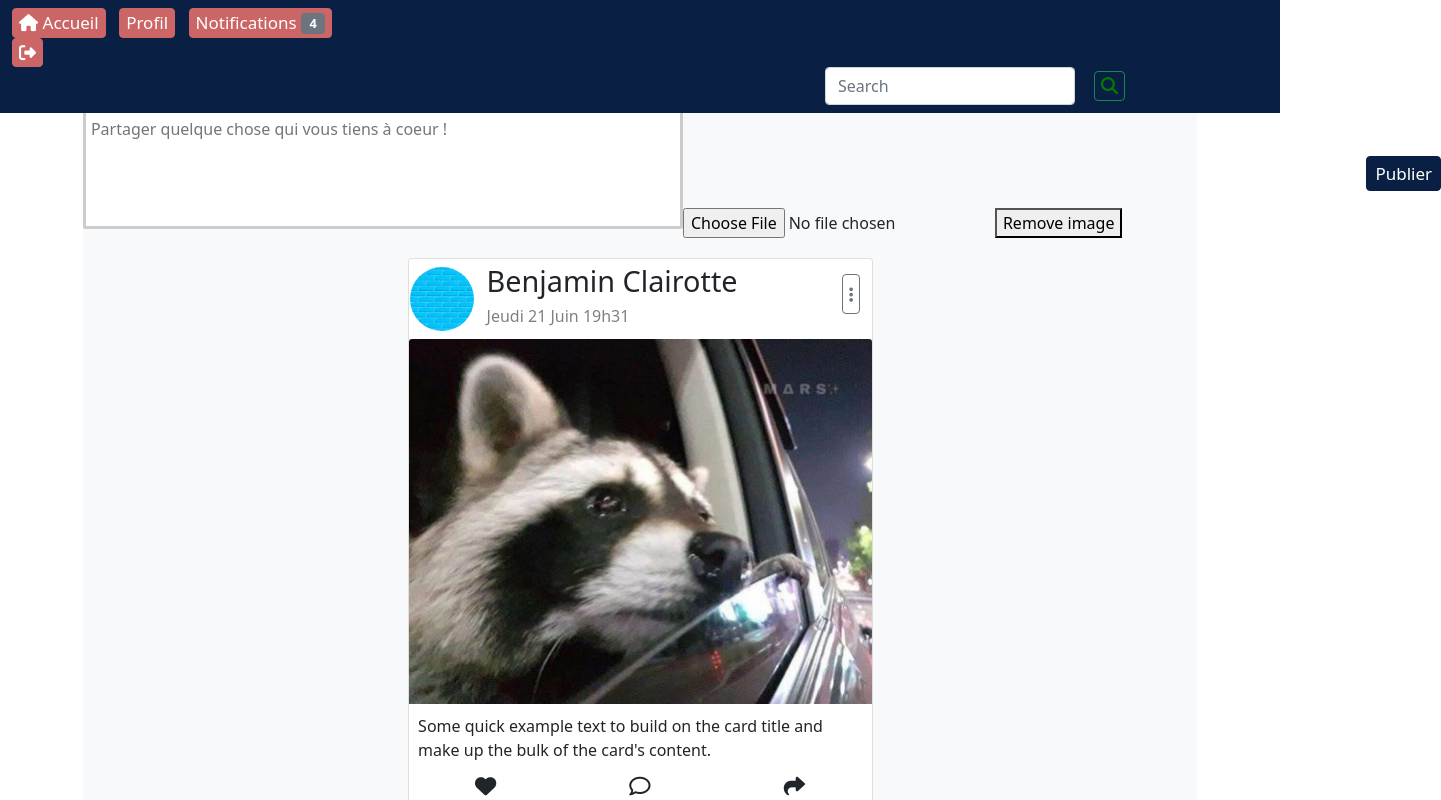
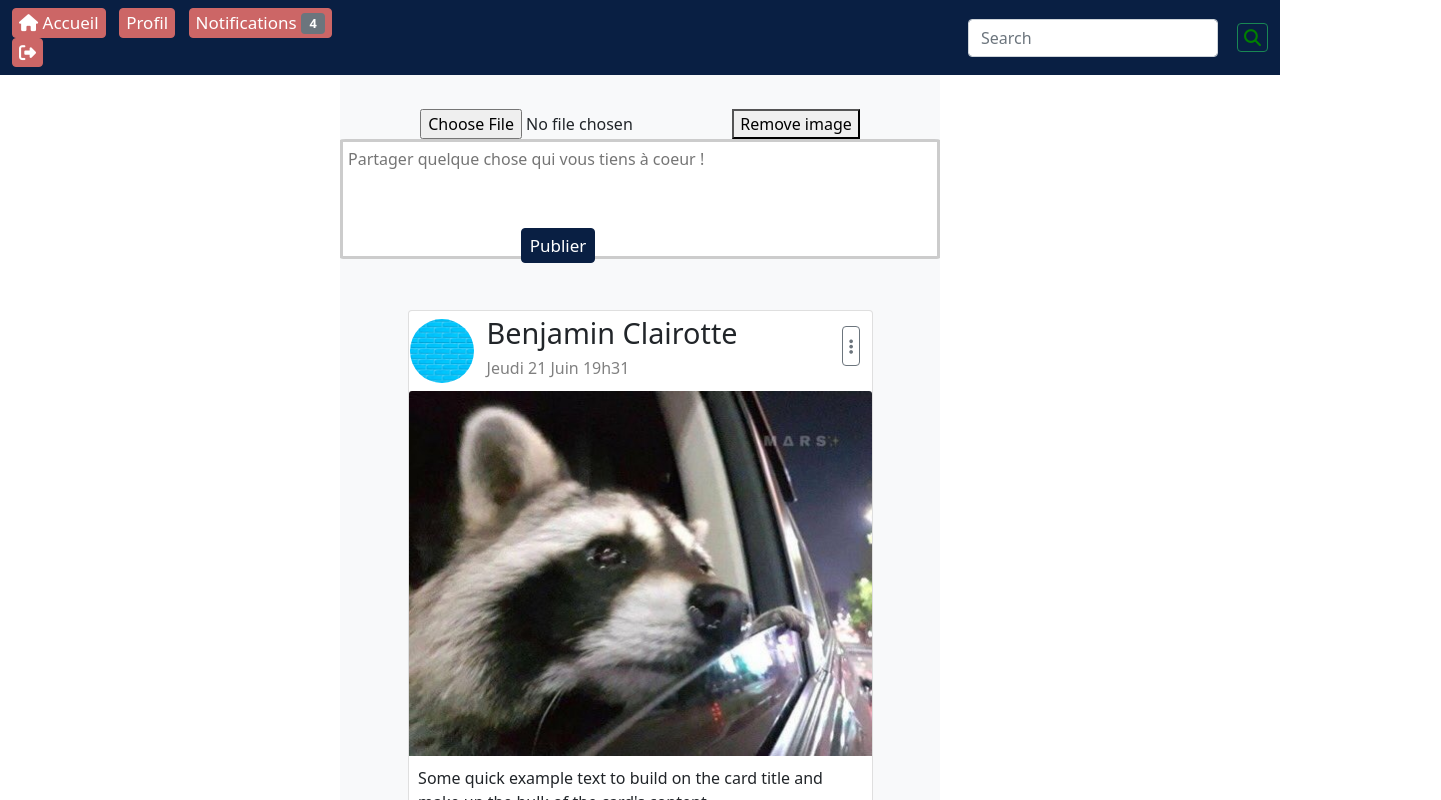
Before and after one commit to Naitchi/Groupamania_front-end, a Vue app: page /main in a window 1280 px wide. Shown: the top 800 px of the page, 1441 px wide, since content can reach past the window. Built offline with nearby package versions, Linux system fonts and the light colour scheme.

Commit message:
mise à jour CSS nav+post

```diff
--- a/src/assets/styles/style.css
+++ b/src/assets/styles/style.css
@@ -286,7 +286,6 @@ input[type="search"] {
   display: flex;
   justify-content: space-between;
   align-items: center;
-  margin-left: 813px;
 }
 
 .nav {
--- a/src/components/Post.vue
+++ b/src/components/Post.vue
@@ -1,14 +1,17 @@
 <template>
   <div class="main-container bg-light">
-    <form @submit.prevent="postAPubli">
+    <form class="formpost" @submit.prevent="postAPubli">
+      <div class="imgPost">
+        <input type="file" accept="image/*" @change="onFileChange" ref="file" />
+        <button @click="removeImage">Remove image</button>
+      </div>
       <textarea
         v-model="message"
         name="post-textarea"
         id="textarea"
         placeholder="Partager quelque chose qui vous tiens à coeur !"
       ></textarea>
-      <input type="file" accept="image/*" @change="onFileChange" ref="file" />
-      <button @click="removeImage">Remove image</button>
+
       <button class="btn btn-post publier">Publier</button>
     </form>
   </div>
@@ -65,8 +68,8 @@ export default {
 
 .publier {
   position: relative;
-  top: -51px;
-  right: -244px;
+  top: -31px;
+  right: 82px;
 }
 
 .btn-post {
@@ -79,4 +82,12 @@ export default {
 #textarea:focus-visible {
   outline: 0 !important;
 }
+
+.formpost {
+  display: flex;
+  flex-direction: column;
+  justify-content: center;
+  align-items: center;
+  flex-wrap: wrap;
+}
 </style>
--- a/src/services/post.service.js
+++ b/src/services/post.service.js
@@ -11,7 +11,6 @@ class PostService {
     });
   }
 
-  //voir comment mettre le token d'auth
 
   delete(idPost) {
     return axios.delete(API_URL + idPost + "/delete");
```
